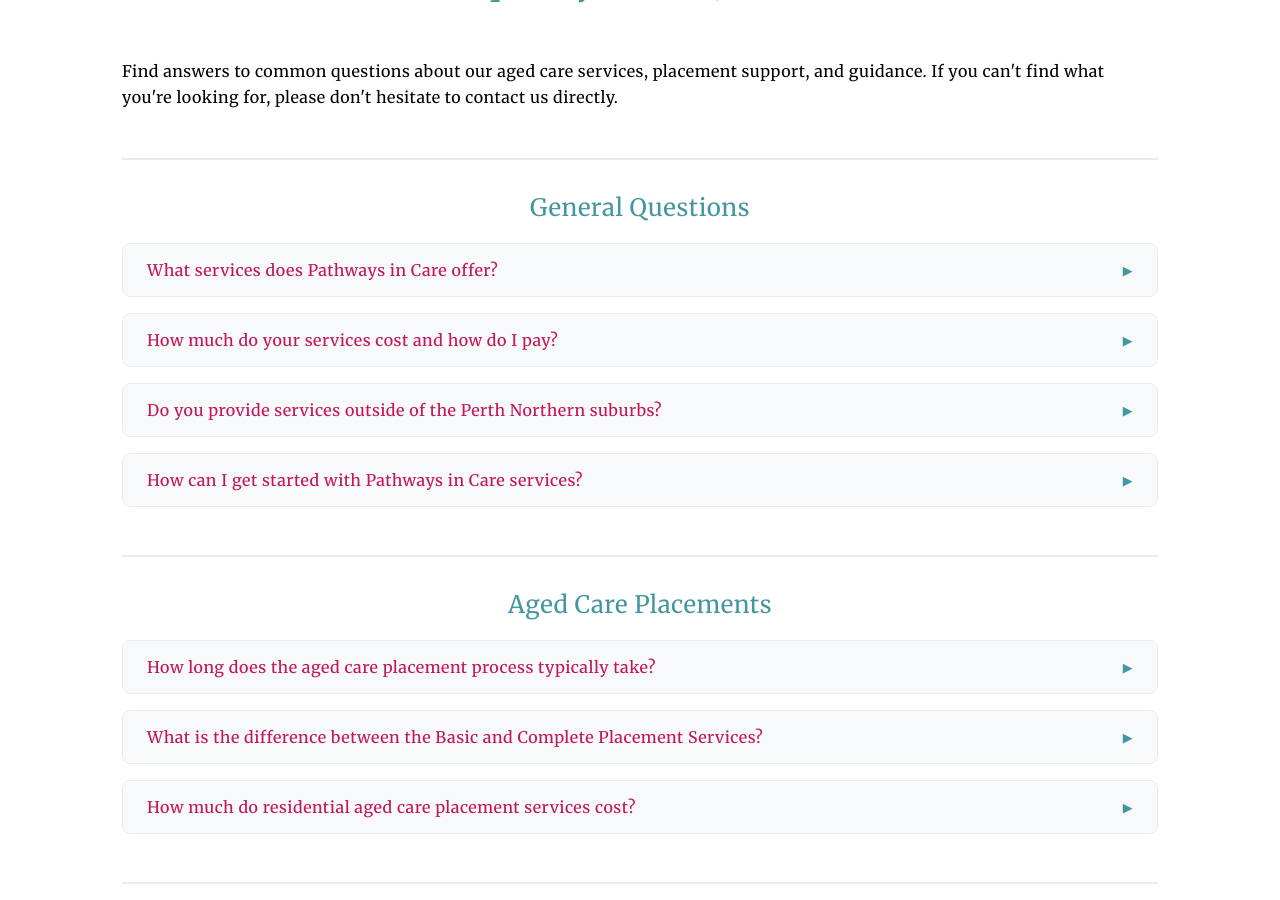
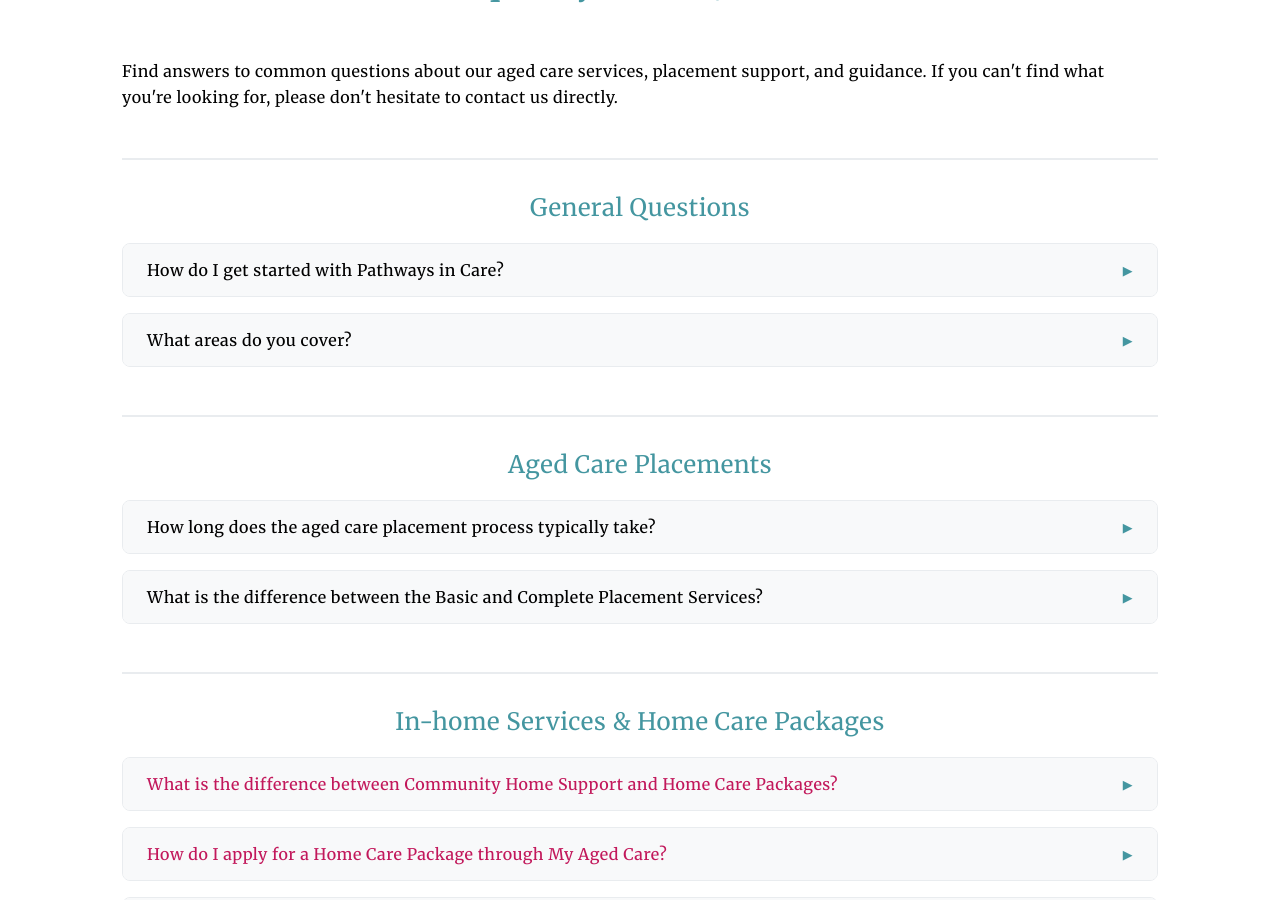
Before and after one commit to dmholyday/pathwaysincare-web, a Jekyll site: the page built from faq/index.html, in a window 1280 px wide and 900 px high, scrolled down 398 px. Built offline with Jekyll 4.4.1, drawn with Linux system fonts in a browser that asks for light colours.

Commit message:
Replace placeholder content with real professional information
- Update About Us page with Kirsty's actual qualifications (UWA Bachelor of Social Work, AASW membership)
- Replace lorem ipsum content in FAQ with genuine answers about services and coverage areas
- Remove duplicate and placeholder FAQ items from Aged Care Placements page
- Streamline content to focus on authentic, helpful information for families

🤖 Generated with [Claude Code](https://claude.ai/code)

Co-Authored-By: Claude <noreply@anthropic.com>

```diff
--- a/faq/index.html
+++ b/faq/index.html
@@ -18,43 +18,24 @@ description: Common questions and answers about aged care services and support
 
             <div class="faq-item">
                 <div class="faq-question" onclick="toggleFAQ(this)">
-                    <span class="faq-text review-text">What services does Pathways in Care offer?</span>
+                    <span class="faq-text">How do I get started with Pathways in Care?</span>
                     <span class="faq-icon">▶</span>
                 </div>
                 <div class="faq-answer">
-                    <p class="review-text">Lorem ipsum dolor sit amet, consectetur adipiscing elit. Sed do eiusmod tempor incididunt ut labore et dolore magna aliqua. Ut enim ad minim veniam, quis nostrud exercitation ullamco laboris nisi ut aliquip ex ea commodo consequat. Duis aute irure dolor in reprehenderit in voluptate velit esse cillum dolore eu fugiat nulla pariatur.</p>
+                    <p>Getting started is easy. Just complete our contact form with your email and phone number, and we’ll be in touch promptly to discuss your situation and how we can best support you.</p>
                 </div>
             </div>
 
             <div class="faq-item">
                 <div class="faq-question" onclick="toggleFAQ(this)">
-                    <span class="faq-text review-text">How much do your services cost and how do I pay?</span>
+                    <span class="faq-text">What areas do you cover?</span>
                     <span class="faq-icon">▶</span>
                 </div>
                 <div class="faq-answer">
-                    <p class="review-text">Excepteur sint occaecat cupidatat non proident, sunt in culpa qui officia deserunt mollit anim id est laborum. Sed ut perspiciatis unde omnis iste natus error sit voluptatem accusantium doloremque laudantium, totam rem aperiam, eaque ipsa quae ab illo inventore veritatis et quasi architecto beatae vitae dicta sunt explicabo.</p>
+                    <p>We currently support families across the Perth Metro area. If you’re outside this region and need advice or assistance with aged care, please get in touch—we’ll do our best to help or connect you with the right support.</p>
                 </div>
             </div>
 
-            <div class="faq-item">
-                <div class="faq-question" onclick="toggleFAQ(this)">
-                    <span class="faq-text review-text">Do you provide services outside of the Perth Northern suburbs?</span>
-                    <span class="faq-icon">▶</span>
-                </div>
-                <div class="faq-answer">
-                    <p class="review-text">Nemo enim ipsam voluptatem quia voluptas sit aspernatur aut odit aut fugit, sed quia consequuntur magni dolores eos qui ratione voluptatem sequi nesciunt. Neque porro quisquam est, qui dolorem ipsum quia dolor sit amet, consectetur, adipisci velit, sed quia non numquam eius modi tempora incidunt.</p>
-                </div>
-            </div>
-
-            <div class="faq-item">
-                <div class="faq-question" onclick="toggleFAQ(this)">
-                    <span class="faq-text review-text">How can I get started with Pathways in Care services?</span>
-                    <span class="faq-icon">▶</span>
-                </div>
-                <div class="faq-answer">
-                    <p class="review-text">At vero eos et accusamus et iusto odio dignissimos ducimus qui blanditiis praesentium voluptatum deleniti atque corrupti quos dolores et quas molestias excepturi sint occaecati cupiditate non provident, similique sunt in culpa qui officia deserunt mollitia animi, id est laborum et dolorum fuga.</p>
-                </div>
-            </div>
         </div>
 
         <!-- Aged Care Placements Questions -->
@@ -63,31 +44,22 @@ description: Common questions and answers about aged care services and support
 
             <div class="faq-item">
                 <div class="faq-question" onclick="toggleFAQ(this)">
-                    <span class="faq-text review-text">How long does the aged care placement process typically take?</span>
+                    <span class="faq-text">How long does the aged care placement process typically take?</span>
                     <span class="faq-icon">▶</span>
                 </div>
                 <div class="faq-answer">
-                    <p class="review-text">Lorem ipsum dolor sit amet, consectetur adipiscing elit. Sed do eiusmod tempor incididunt ut labore et dolore magna aliqua. Ut enim ad minim veniam, quis nostrud exercitation ullamco laboris nisi ut aliquip ex ea commodo consequat. Duis aute irure dolor in reprehenderit in voluptate velit esse cillum dolore eu fugiat nulla pariatur.</p>
+                    <p>It depends greatly on your individual circumstances. In a system under so much pressure, and wait lists up to a year long in some locations, we look for the best available options to suit your individual needs, and advocate strongly to secure the placement in a timely fashion.</p>
                 </div>
             </div>
 
             <div class="faq-item">
                 <div class="faq-question" onclick="toggleFAQ(this)">
-                    <span class="faq-text review-text">What is the difference between the Basic and Complete Placement Services?</span>
+                    <span class="faq-text">What is the difference between the Basic and Complete Placement Services?</span>
                     <span class="faq-icon">▶</span>
                 </div>
                 <div class="faq-answer">
-                    <p class="review-text">Excepteur sint occaecat cupidatat non proident, sunt in culpa qui officia deserunt mollit anim id est laborum. Sed ut perspiciatis unde omnis iste natus error sit voluptatem accusantium doloremque laudantium, totam rem aperiam, eaque ipsa quae ab illo inventore veritatis.</p>
-                </div>
-            </div>
-
-            <div class="faq-item">
-                <div class="faq-question" onclick="toggleFAQ(this)">
-                    <span class="faq-text review-text">How much do residential aged care placement services cost?</span>
-                    <span class="faq-icon">▶</span>
-                </div>
-                <div class="faq-answer">
-                    <p class="review-text">Nemo enim ipsam voluptatem quia voluptas sit aspernatur aut odit aut fugit, sed quia consequuntur magni dolores eos qui ratione voluptatem sequi nesciunt. Neque porro quisquam est, qui dolorem ipsum quia dolor sit amet, consectetur, adipisci velit.</p>
+                    <p>The Basic Service helps you to understand what is required to enter Aged Care, provides you with resources and information on how to complete the process yourself, and points you in the right direction with recommendations for appropriate facilities to contact.</p>
+                    <p>With the Complete Service, we do all the forms and contacting Aged Care homes for you, keeping you informed of progress, updates and offers of placement, before arranging tours for you to view the homes. Once you accept the offer, we organise the admission to the Aged Care Home, keeping all parties up to date with progress and plans.</p>
                 </div>
             </div>
         </div>
```
Also changed, not shown: about-us/index.html (+2 -6 lines), aged-care-placements/index.html (+0 -9 lines).
